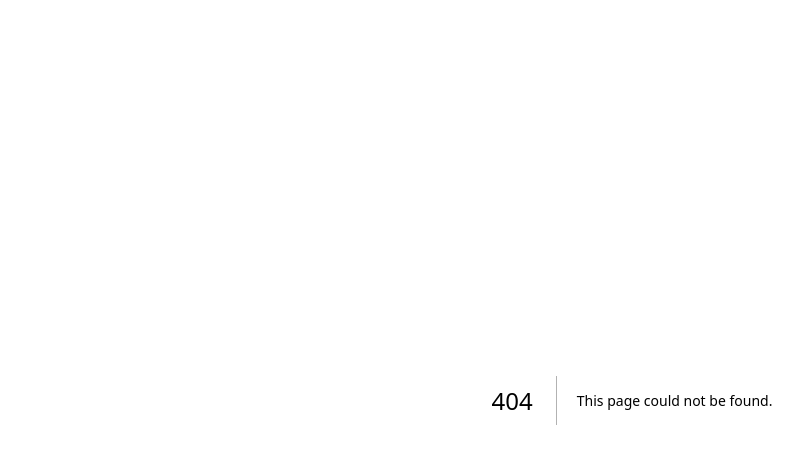
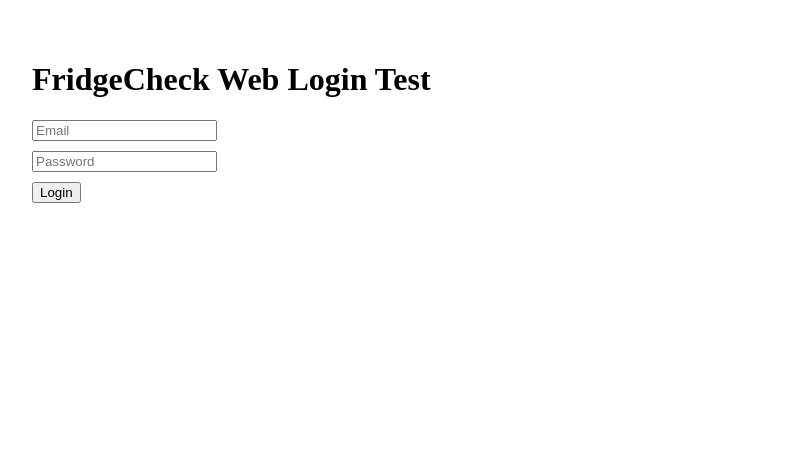
Before and after one commit to KadlecekTomas/FridgeCheck, a Next.js app in the folder web/: page /test-login in a window 1280 px wide. Before the commit this address had no page. Shown: the top 464 px of the page, without its empty margins (8-811 px from the left). Built offline with nearby package versions, Linux system fonts and the light colour scheme; no server answers.

Commit message:
Refactor: načítání Supabase z .env.local

```diff
--- /dev/null
+++ b/web/src/lib/supabase.ts
@@ -0,0 +1,6 @@
+import { createClient } from '@supabase/supabase-js'
+
+const supabaseUrl = process.env.NEXT_PUBLIC_SUPABASE_URL!
+const supabaseAnonKey = process.env.NEXT_PUBLIC_SUPABASE_ANON_KEY!
+
+export const supabase = createClient(supabaseUrl, supabaseAnonKey)
--- /dev/null
+++ b/web/src/pages/test-login.tsx
@@ -0,0 +1,45 @@
+import { useState } from 'react'
+import { supabase } from '../lib/supabase'
+
+export default function TestLogin() {
+  const [email, setEmail] = useState('')
+  const [password, setPassword] = useState('')
+  const [sessionInfo, setSessionInfo] = useState<string | null>(null)
+
+  const handleLogin = async () => {
+    const { data, error } = await supabase.auth.signInWithPassword({
+      email,
+      password,
+    })
+
+    if (error) {
+      console.error('Login error:', error.message)
+      setSessionInfo(`Error: ${error.message}`)
+    } else {
+      console.log('Session:', data.session)
+      setSessionInfo(JSON.stringify(data.session, null, 2))
+    }
+  }
+
+  return (
+    <div style={{ padding: 32 }}>
+      <h1>FridgeCheck Web Login Test</h1>
+      <input
+        placeholder="Email"
+        value={email}
+        onChange={(e) => setEmail(e.target.value)}
+        style={{ display: 'block', marginBottom: 10 }}
+      />
+      <input
+        placeholder="Password"
+        type="password"
+        value={password}
+        onChange={(e) => setPassword(e.target.value)}
+        style={{ display: 'block', marginBottom: 10 }}
+      />
+      <button onClick={handleLogin}>Login</button>
+
+      <pre style={{ marginTop: 20 }}>{sessionInfo}</pre>
+    </div>
+  )
+}
```
Also changed, not shown: web/package.json (+7 -6 lines), web/src/components/SignInWithGoogle.tsx (added, +24 -0 lines), web/src/pages/login.tsx (added, +12 -0 lines), 1 other file (tests, documents, lock files or other folders).
